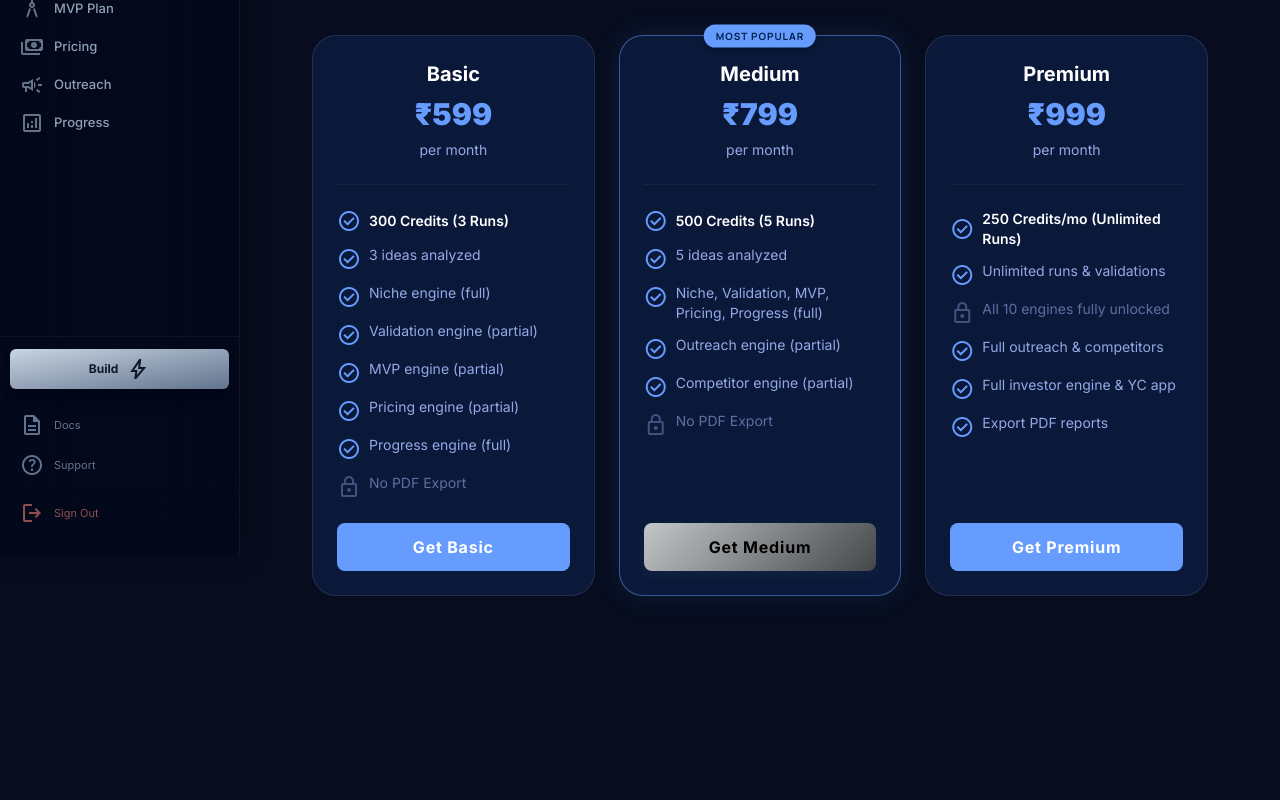
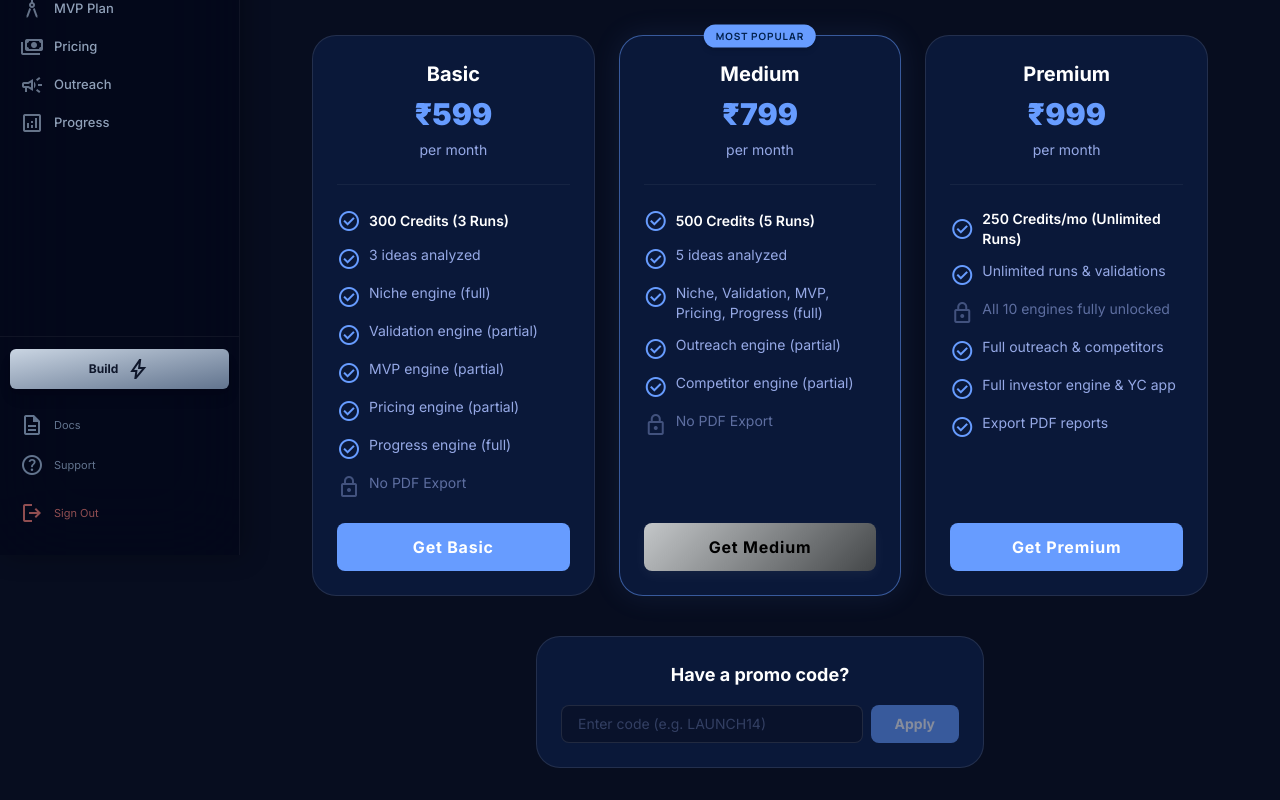
Before and after one commit to tamia02/LaunchOS, a Next.js app: page /pricing in a window 1280 px wide. Shown: the part 245-1045 px from the top of the page. Before the commit the page ends 873 px from the top, so only its background shows below. Built offline with nearby package versions, Linux system fonts and the light colour scheme; no server answers.

Commit message:
feat: implement LAUNCH14 promo code to unlock free Basic plan upgrades

```diff
--- a/src/app/(dashboard)/pricing/page.tsx
+++ b/src/app/(dashboard)/pricing/page.tsx
@@ -6,7 +6,41 @@ import Script from 'next/script'
 
 export default function PricingPage() {
     const [loadingPlan, setLoadingPlan] = useState<string | null>(null);
+    const [promoCode, setPromoCode] = useState('');
+    const [promoError, setPromoError] = useState('');
+    const [promoSuccess, setPromoSuccess] = useState('');
+    const [applyingPromo, setApplyingPromo] = useState(false);
     const router = useRouter();
+
+    const handleApplyPromo = async () => {
+        if (!promoCode.trim()) return;
+        setApplyingPromo(true);
+        setPromoError('');
+        setPromoSuccess('');
+
+        try {
+            const res = await fetch('/api/promo/apply', {
+                method: 'POST',
+                headers: { 'Content-Type': 'application/json' },
+                body: JSON.stringify({ promoCode: promoCode.trim(), planType: 'basic' })
+            });
+
+            const data = await res.json();
+            if (res.ok) {
+                setPromoSuccess(data.message || 'Promo code applied! Redirecting to dashboard...');
+                setTimeout(() => {
+                    router.push('/dashboard');
+                }, 2000);
+            } else {
+                setPromoError(data.error || 'Failed to apply promo code.');
+            }
+        } catch (error) {
+            console.error('Promo error:', error);
+            setPromoError('An unexpected error occurred while applying the promo code.');
+        } finally {
+            setApplyingPromo(false);
+        }
+    };
 
     const handleUpgrade = async (planType: string, amount: number) => {
         try {
@@ -166,6 +200,34 @@ export default function PricingPage() {
                     </div>
                 ))}
             </div>
+
+            {/* Promo Code section */}
+            <div className="bg-surface-container border border-white/10 rounded-2xl p-6 max-w-md mx-auto space-y-4">
+                <h3 className="text-lg font-bold text-white text-center">Have a promo code?</h3>
+                <div className="flex gap-2">
+                    <input
+                        type="text"
+                        placeholder="Enter code (e.g. LAUNCH14)"
+                        value={promoCode}
+                        onChange={(e) => setPromoCode(e.target.value)}
+                        className="flex-1 bg-surface-container-low border border-white/10 rounded-lg px-4 py-2 text-white placeholder:text-on-surface-variant/30 text-sm focus:border-tertiary focus:outline-none"
+                        disabled={applyingPromo}
+                    />
+                    <button
+                        onClick={handleApplyPromo}
+                        disabled={applyingPromo || !promoCode.trim()}
+                        className="px-6 py-2 rounded-lg bg-tertiary text-white text-sm font-bold hover:bg-tertiary/90 transition disabled:opacity-50"
+                    >
+                        {applyingPromo ? 'Applying...' : 'Apply'}
+                    </button>
+                </div>
+                {promoError && (
+                    <p className="text-red-400 text-xs text-center">{promoError}</p>
+                )}
+                {promoSuccess && (
+                    <p className="text-green-400 text-xs text-center">{promoSuccess}</p>
+                )}
+            </div>
         </div>
         </>
     )
--- /dev/null
+++ b/src/app/api/promo/apply/route.ts
@@ -0,0 +1,82 @@
+import { NextResponse } from 'next/server';
+import { getServerSession } from 'next-auth';
+import { authOptions } from '@/lib/auth';
+import sql from '@/lib/db';
+import { PLAN_CREDITS } from '@/lib/credits';
+
+export async function POST(req: Request) {
+    try {
+        // 1. Authenticate user session
+        const session = await getServerSession(authOptions);
+        if (!session?.user?.email) {
+            return NextResponse.json({ error: 'Unauthorized. Please sign in.' }, { status: 401 });
+        }
+
+        const { promoCode, planType } = await req.json();
+
+        if (!promoCode || !planType) {
+            return NextResponse.json({ error: 'Missing promoCode or planType' }, { status: 400 });
+        }
+
+        // 2. Validate promo code
+        const formattedCode = promoCode.trim().toUpperCase();
+        if (formattedCode !== 'LAUNCH14') {
+            return NextResponse.json({ error: 'Invalid promo code.' }, { status: 400 });
+        }
+
+        if (planType !== 'basic') {
+            return NextResponse.json({ error: 'This promo code is only valid for the Basic plan.' }, { status: 400 });
+        }
+
+        // 3. Lookup user ID by email
+        const [user] = await sql`
+            SELECT id FROM users WHERE LOWER(email) = LOWER(${session.user.email})
+        ` as any[];
+
+        if (!user) {
+            return NextResponse.json({ error: 'User not found in database.' }, { status: 404 });
+        }
+
+        const userId = user.id;
+
+        // 4. Update user plan to basic in users table
+        await sql`
+            UPDATE users
+            SET plan_type = 'basic'
+            WHERE id = ${userId}
+        `;
+
+        // 5. Upsert credits (give 300 credits for Basic plan)
+        const creditsToAdd = PLAN_CREDITS.basic;
+        await sql`
+            INSERT INTO user_credits (user_id, plan_type, credits_total, credits_used)
+            VALUES (${userId}, 'basic', ${creditsToAdd}, 0)
+            ON CONFLICT (user_id)
+            DO UPDATE SET
+                plan_type = 'basic',
+                credits_total = ${creditsToAdd},
+                credits_used = 0,
+                reset_date = CURRENT_TIMESTAMP
+        `;
+
+        // 6. Create notifications
+        await sql`
+            INSERT INTO notifications (user_id, type, title, message)
+            VALUES (
+                ${userId},
+                'system',
+                'Basic Plan Unlocked! 🎉',
+                'Promo code LAUNCH14 applied successfully. Your account has been upgraded to the Basic plan with 300 credits.'
+            )
+        `;
+
+        return NextResponse.json({
+            success: true,
+            message: 'Promo code applied successfully! Your account has been upgraded to the Basic plan.'
+        });
+
+    } catch (error: any) {
+        console.error('[PROMO CODE ERROR]:', error);
+        return NextResponse.json({ error: error.message || 'Internal server error' }, { status: 500 });
+    }
+}
```
